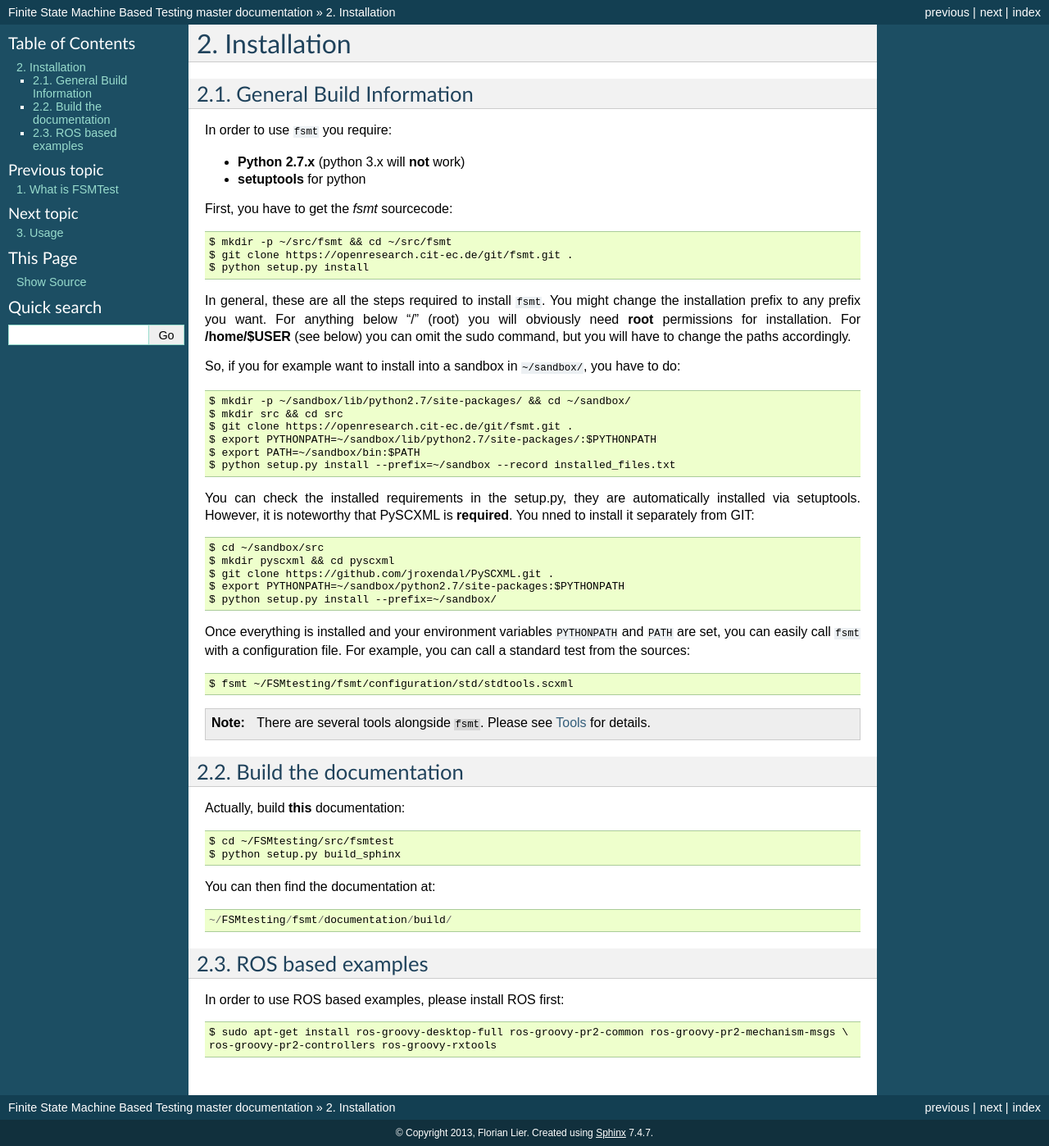
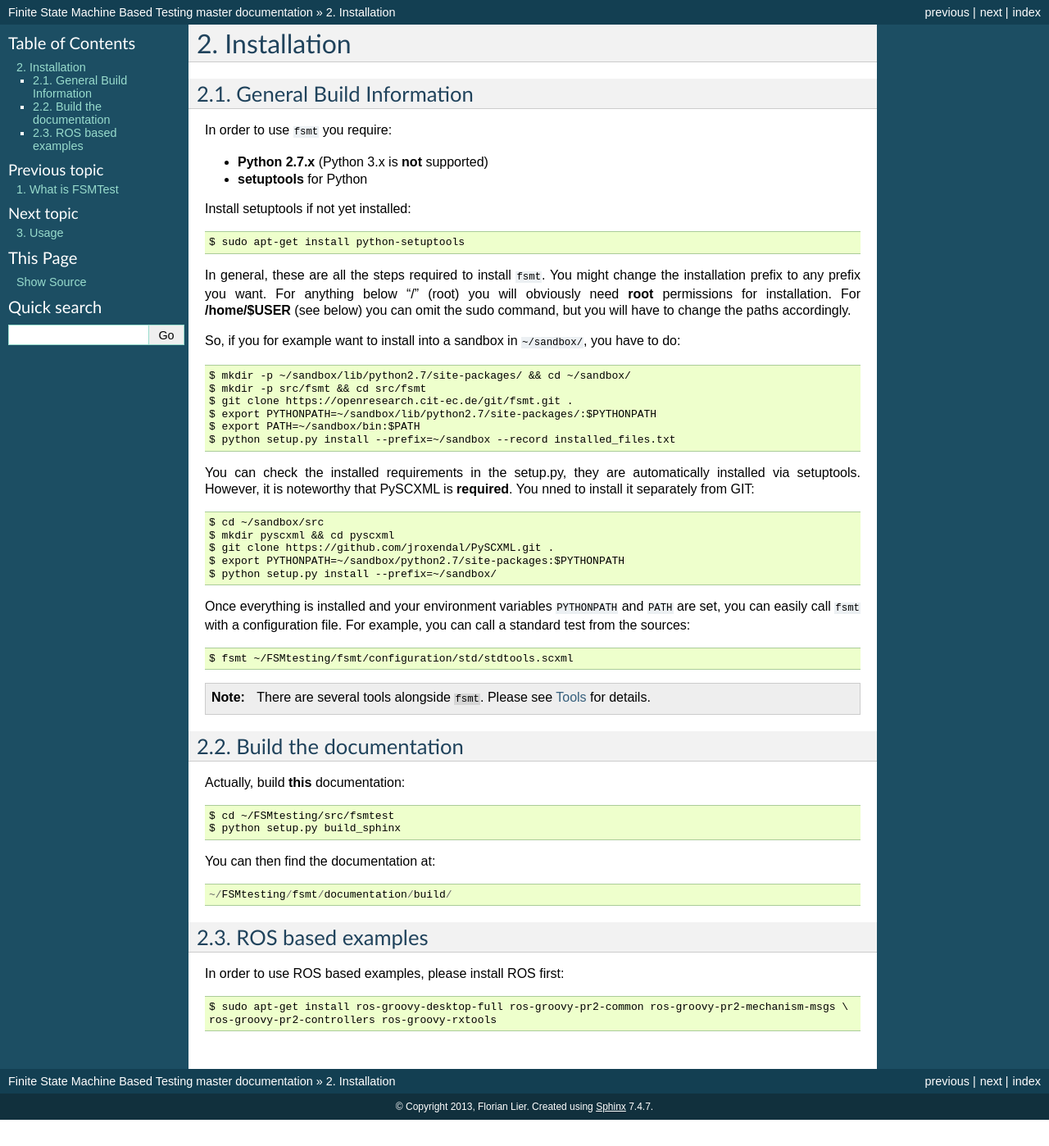
Before and after one commit to jon-weisz/fsmt, a Sphinx documentation site: the page built from documentation/source/installation.rst, in a window 1280 px wide. Shown: the whole page at 82% size. Built offline with Sphinx 7.4.7, drawn with Linux system fonts in a browser that asks for light colours; formulas are drawn with MathJax 3; after the commit the page ends 1366 px from its top, so only the background shows below that.

Commit message:
Final install fixes

```diff
--- a/documentation/source/installation.rst
+++ b/documentation/source/installation.rst
@@ -6,26 +6,25 @@ General Build Information
 --------------------------------------
 In order to use ``fsmt`` you require:
 
-* **Python 2.7.x** (python 3.x will **not** work)
-* **setuptools** for python
+* **Python 2.7.x** (Python 3.x is **not** supported)
+* **setuptools** for Python
 
-First, you have to get the `fsmt` sourcecode::
+Install setuptools if not yet installed::
 
-	$ mkdir -p ~/src/fsmt && cd ~/src/fsmt
-	$ git clone https://openresearch.cit-ec.de/git/fsmt.git .
-	$ python setup.py install
+    $ sudo apt-get install python-setuptools
+
 
 In general, these are all the steps required to install ``fsmt``. You might
-change the installation prefix to any prefix you want. For
-anything below "/" (root) you will obviously need **root** permissions for installation.
-For **/home/$USER** (see below) you can omit the sudo command, but you will have to
-change the paths accordingly.
+change the installation prefix to any prefix you want. For anything below "/"
+(root) you will obviously need **root** permissions for installation. For
+**/home/$USER** (see below) you can omit the sudo command, but you will have
+to change the paths accordingly.
 
 So, if you for example want to install into a sandbox in ``~/sandbox/``,
 you have to do::
 
    $ mkdir -p ~/sandbox/lib/python2.7/site-packages/ && cd ~/sandbox/
-   $ mkdir src && cd src
+   $ mkdir -p src/fsmt && cd src/fsmt
    $ git clone https://openresearch.cit-ec.de/git/fsmt.git .
    $ export PYTHONPATH=~/sandbox/lib/python2.7/site-packages/:$PYTHONPATH
    $ export PATH=~/sandbox/bin:$PATH
```
